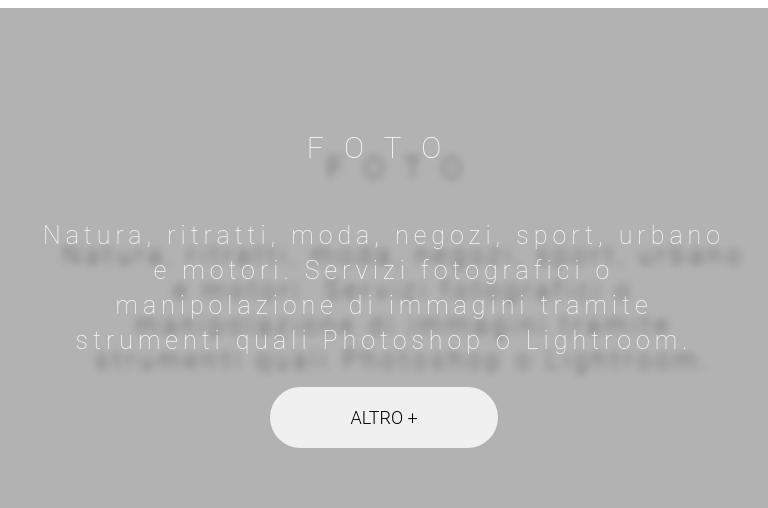
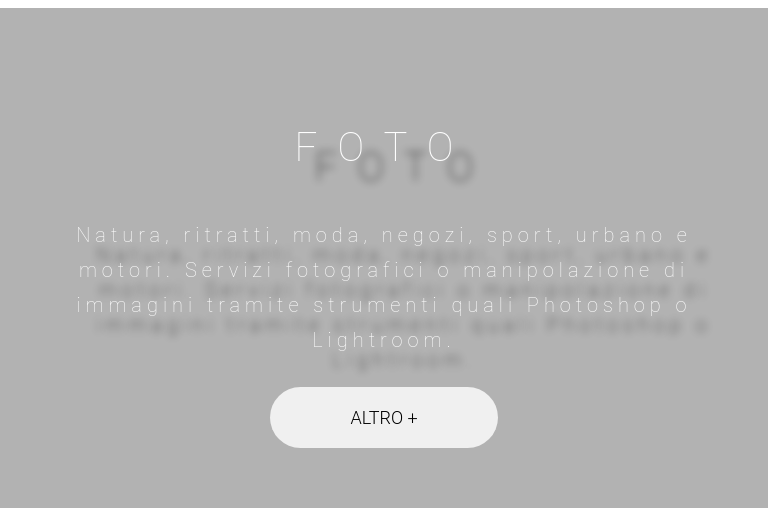
Before and after one commit to davidedallago/davidedallago.github.io, a plain HTML site: page index.html in a window 768 px wide. Shown: the part 792-1300 px from the top of the page. Drawn offline with Linux system fonts and the light colour scheme; a web font is replaced by a local one.

```diff
--- a/styles.css
+++ b/styles.css
@@ -563,7 +563,12 @@
   }
   .containertextprop {
     text-align: center;
-    font-size: 30px;
+    font-size: 40px;
+  }
+
+  p {
+    font-size: 20px;
+    line-height: 35px;
   }
 
   .homelogo {
@@ -612,6 +617,10 @@
 
   .singupcontainer {
     height: 100vh;
+  }
+
+  .container {
+    width: 80%;
   }
 
   .btn-other {
```
